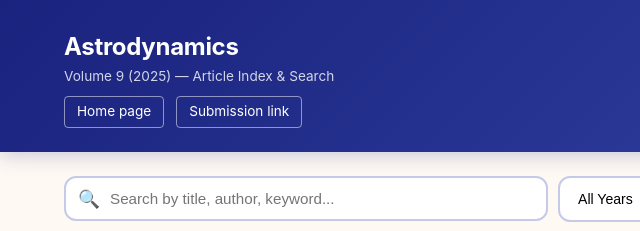
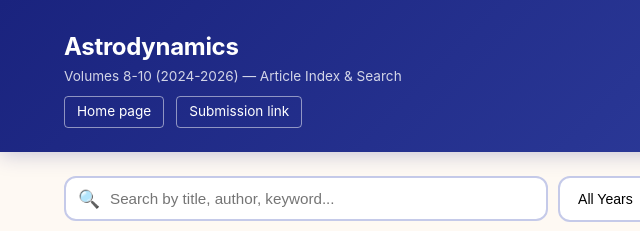
Before and after one commit to TUPjournals/Astrodynamics, a plain HTML site: page index.html in a window 1280 px wide. Shown: the top 231 px of the page, 0-640 px from the left. Drawn offline with Linux system fonts and the light colour scheme.

Commit message:
Update header to Volumes 8-10 (2024-2026)

```diff
--- a/index.html
+++ b/index.html
@@ -431,7 +431,7 @@ body {
   <div class="header-inner">
     <div>
       <h1>Astrodynamics</h1>
-      <p>Volume 9 (2025) — Article Index & Search</p>
+      <p>Volumes 8-10 (2024-2026) — Article Index & Search</p>
       <div style="margin-top:8px;display:flex;gap:12px;flex-wrap:wrap">
         <a href="https://link.springer.com/journal/42064" target="_blank" style="color:#fff;font-size:0.85rem;text-decoration:none;border:1px solid rgba(255,255,255,0.5);padding:4px 12px;border-radius:4px">Home page</a>
         <a href="https://mc03.manuscriptcentral.com/astrod" target="_blank" style="color:#fff;font-size:0.85rem;text-decoration:none;border:1px solid rgba(255,255,255,0.5);padding:4px 12px;border-radius:4px">Submission link</a>
```
